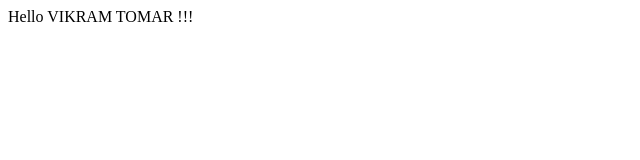
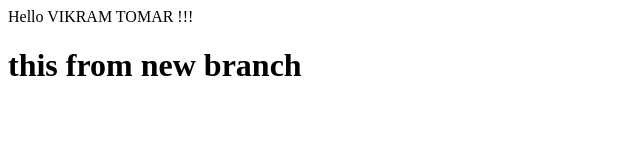
Before and after one commit to rajputvikram/project2, a plain HTML site: page index.html in a window 1280 px wide. Shown: the whole page, without its empty margins (0-640 px from the left). Drawn offline with Linux system fonts and the light colour scheme.

Commit message:
first commit

```diff
--- a/index.html
+++ b/index.html
@@ -5,5 +5,6 @@
     </head>
     <body>
 Hello VIKRAM TOMAR !!!
+    <h1>this from new branch</h1>
     </body>
 </html>
```
